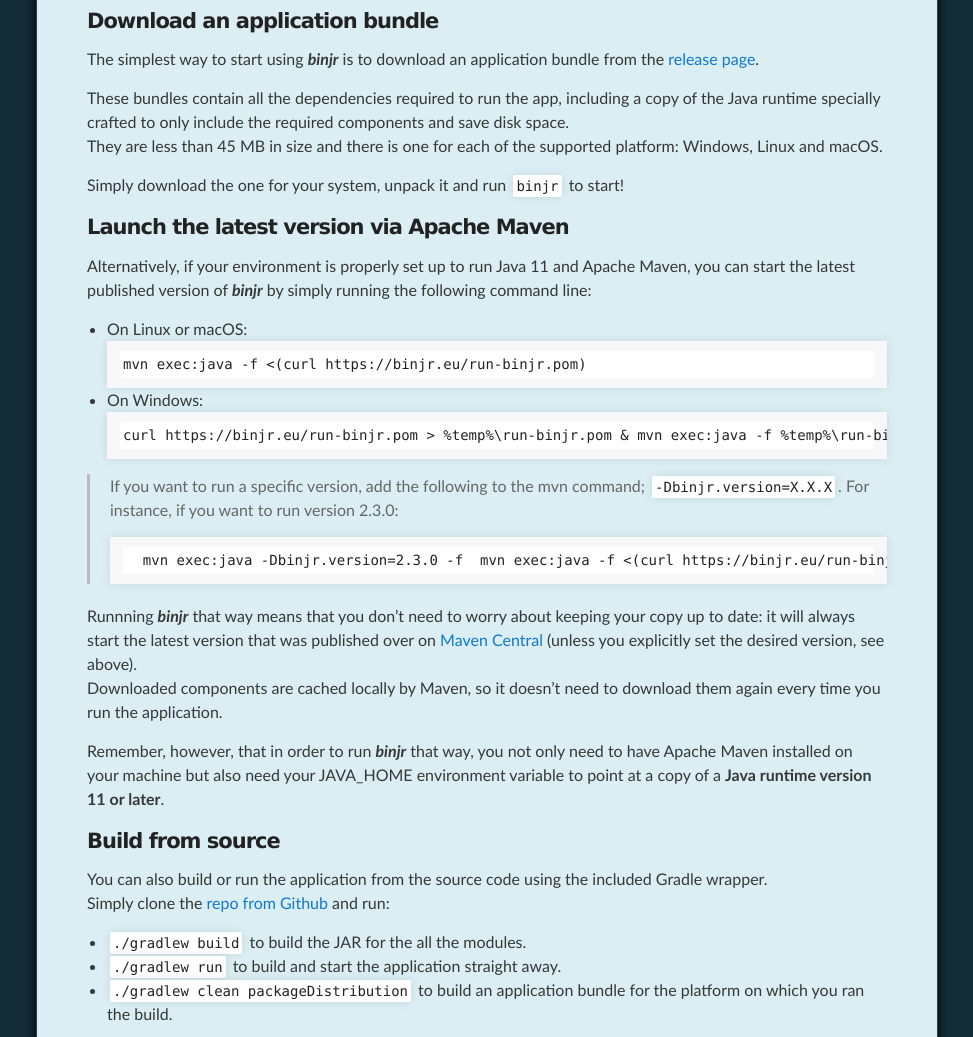
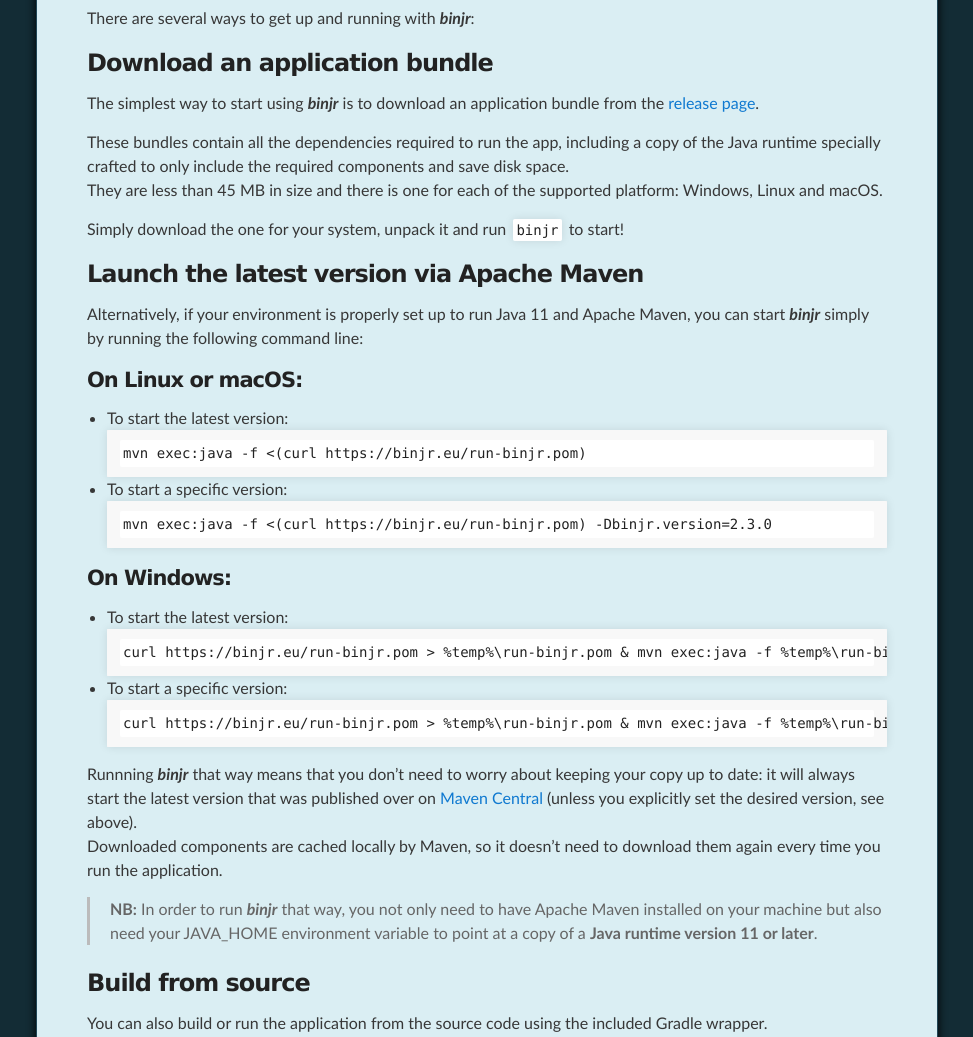
Before and after one commit to binjr/binjr.github.io, a Jekyll site: the page built from index.md, in a window 1280 px wide and 1400 px high, scrolled down 2328 px, cut to the strip 252-1289 px from the top of the window. Shown: the whole strip, without its empty margins (153-1126 px from the left). Built offline with Jekyll 4.4.1, drawn with Linux system fonts in a browser that asks for light colours; our own code applies the rules of GitHub Pages for plain Markdown files; comment, search, counter and statistics services are not loaded.

Commit message:
Update index.md

````diff
--- a/index.md
+++ b/index.md
@@ -84,7 +84,9 @@
 
 ## Getting started
 
-#### Download an application bundle
+There are several ways to get up and running with ***binjr***:
+
+### Download an application bundle
 
 The simplest way to start using ***binjr*** is to download an application bundle from the [release page](https://github.com/binjr/binjr/releases/latest).
 
@@ -94,25 +96,31 @@
 
 Simply download the one for your system, unpack it and run `binjr` to start!
 
-#### Launch the latest version via Apache Maven
+### Launch the latest version via Apache Maven
 
-Alternatively, if your environment is properly set up to run Java 11 and Apache Maven, you can start the latest
- published version of ***binjr*** by simply running the following command line:
+Alternatively, if your environment is properly set up to run Java 11 and Apache Maven, you can start ***binjr*** simply by running the following command line:
 
-* On Linux or macOS:
+#### On Linux or macOS:
+
+* To start the latest version:
   ```
   mvn exec:java -f <(curl https://binjr.eu/run-binjr.pom)
   ```
+* To start a specific version:
+  ```
+  mvn exec:java -f <(curl https://binjr.eu/run-binjr.pom) -Dbinjr.version=2.3.0
+  ```
 
-* On Windows:
+#### On Windows:
+
+* To start the latest version:
   ```
   curl https://binjr.eu/run-binjr.pom > %temp%\run-binjr.pom & mvn exec:java -f %temp%\run-binjr.pom
   ```
-
-> If you want to run a specific version, add the following to the mvn command; `-Dbinjr.version=X.X.X`. For instance, if you want to run version 2.3.0:
->   ```
->   mvn exec:java -Dbinjr.version=2.3.0 -f  mvn exec:java -f <(curl https://binjr.eu/run-binjr.pom)
->   ```
+* To start a specific version:
+  ```
+  curl https://binjr.eu/run-binjr.pom > %temp%\run-binjr.pom & mvn exec:java -f %temp%\run-binjr.pom -Dbinjr.version=2.3.0
+  ```
 
 Runnning ***binjr*** that way means that you don't need to worry about keeping your copy up to date: it will always start
 the latest version that was published over on [Maven Central](https://search.maven.org/search?q=g:%22eu.binjr%22)
@@ -120,10 +128,10 @@
 Downloaded components are cached locally by Maven, so it doesn't need to download them again every time you
 run the application.
 
-Remember, however, that in order to run ***binjr*** that way, you not only need to have Apache Maven installed on your
-machine but also need your JAVA_HOME environment variable to point at a copy of a __Java runtime version 11 or later__.
+> **NB:** In order to run ***binjr*** that way, you not only need to have Apache Maven installed on your
+> machine but also need your JAVA_HOME environment variable to point at a copy of a __Java runtime version 11 or later__.
 
-#### Build from source
+### Build from source
 
 You can also build or run the application from the source code using the included Gradle wrapper.
 Simply clone the [repo from Github](https://github.com/binjr/binjr/) and run:
````
